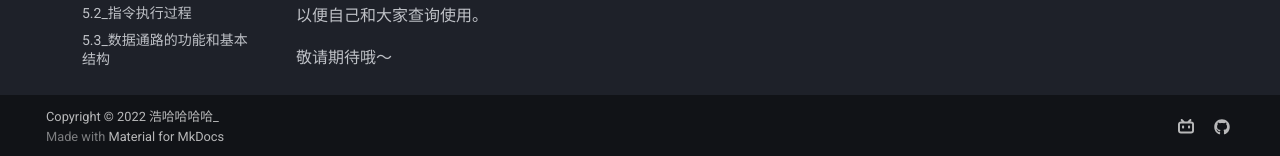
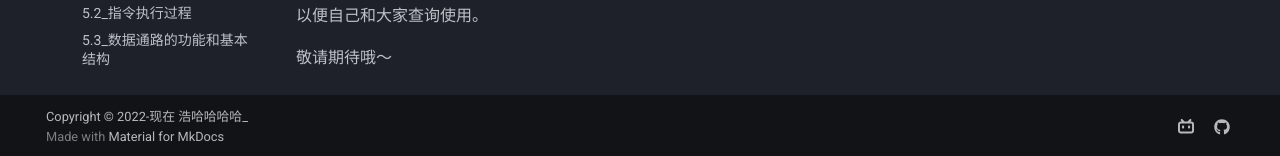
Before and after one commit to Haohahahaha/cs, an MkDocs documentation site: the page built from docs/index.md, in a window 1280 px wide and 900 px high, scrolled down 29382 px. Shown: the part 741-897 px from the top of the window. Built offline with MkDocs 1.6.1 and Material for MkDocs 9.7.7, drawn with Linux system fonts in a browser that asks for light colours.

Commit message:
2023-08-12_21:50:33 update

```diff
--- a/mkdocs.yml
+++ b/mkdocs.yml
@@ -204,4 +204,4 @@ extra:
       link: https://github.com/Haohahahaha
       name: GitHub | Haohahahaha
 ## [bottom-left corner]
-copyright: Copyright &copy; 2022 浩哈哈哈哈_ # 左下角的版权声明
+copyright: Copyright &copy; 2022-现在 浩哈哈哈哈_ # 左下角的版权声明
```
